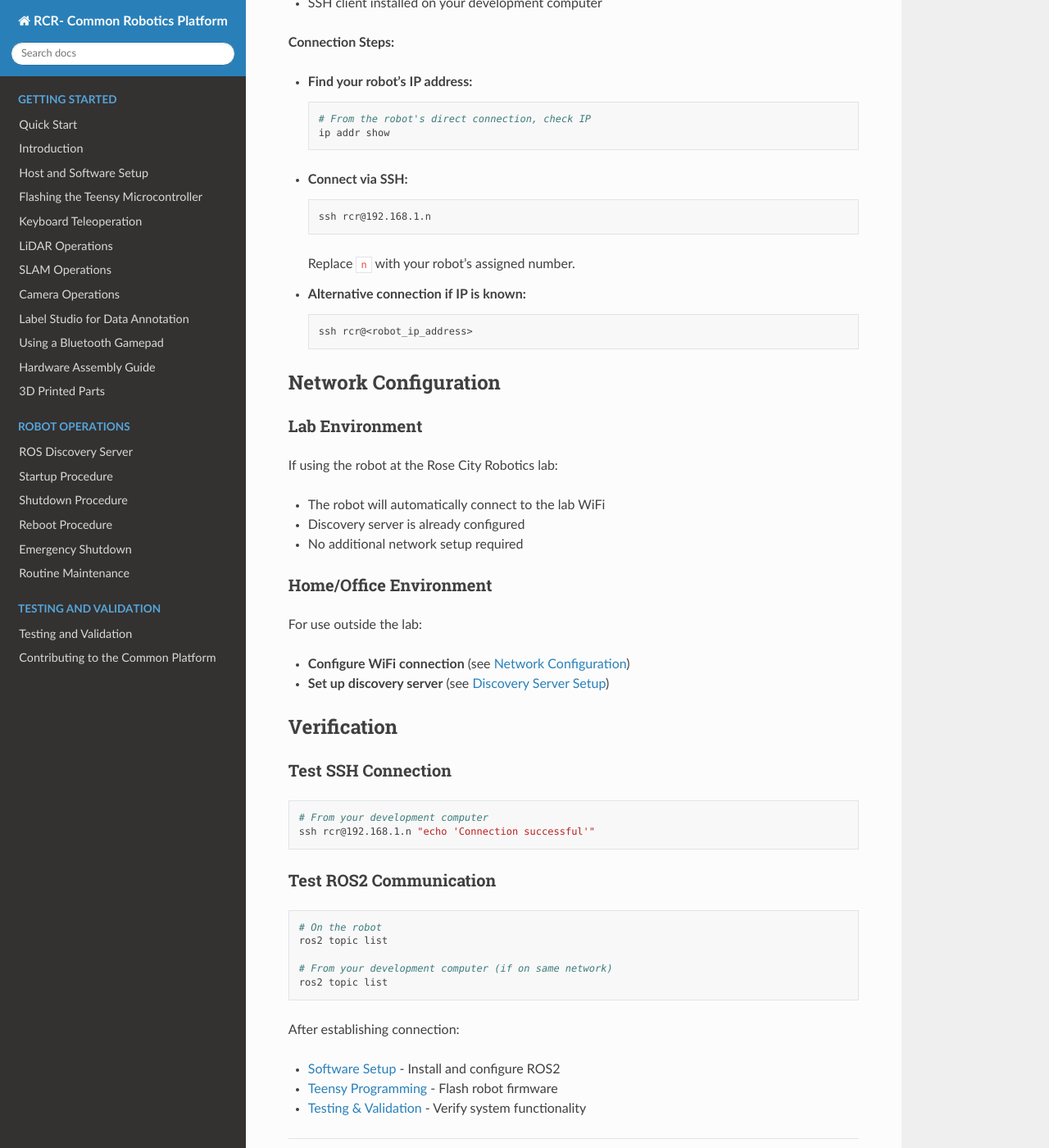
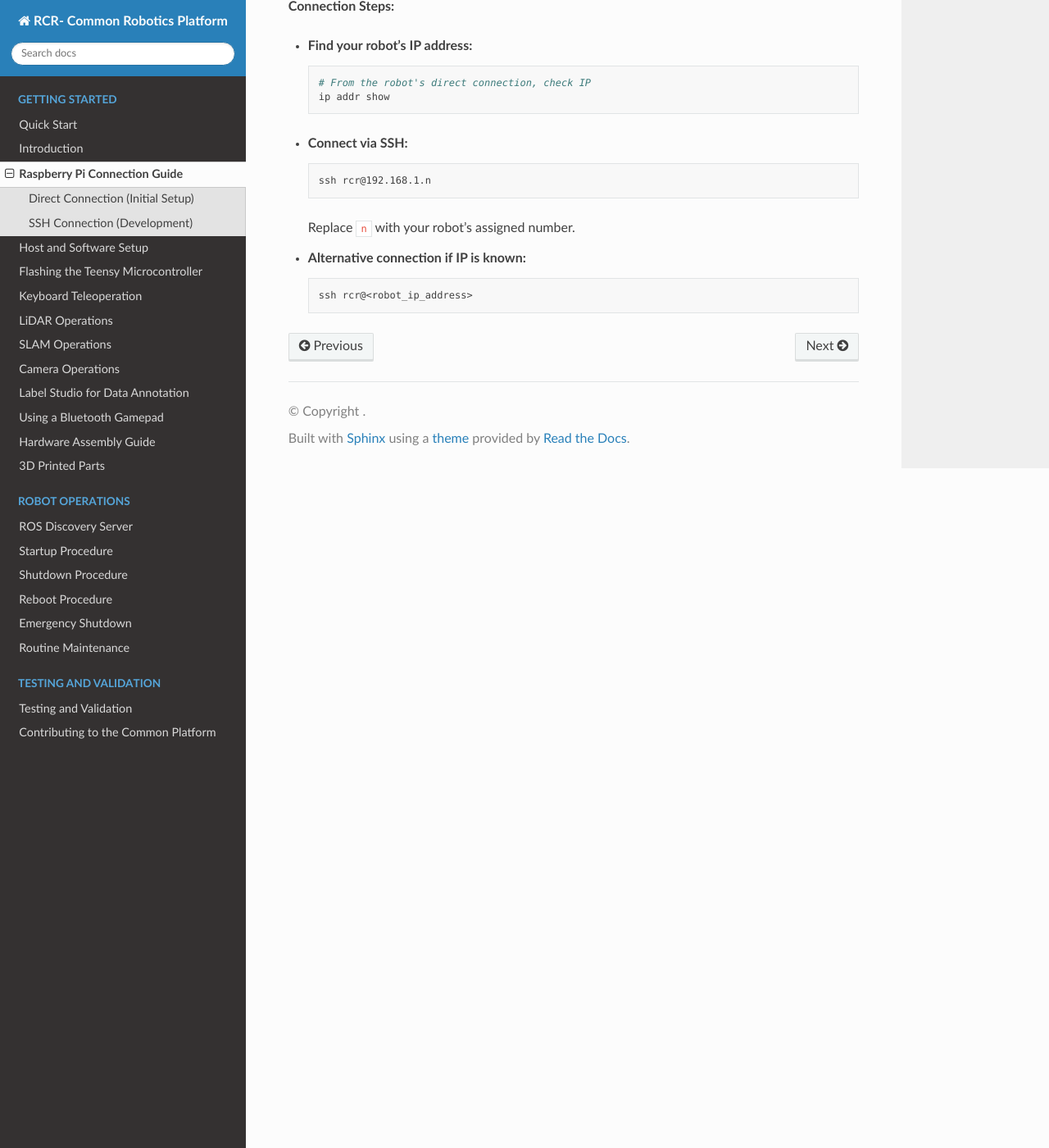
Before and after one commit to RoseCityRobotics/common_platform, a Sphinx documentation site: the page built from docs/source/setup/pi_connection.md, in a window 1280 px wide and 1400 px high, scrolled down 902 px. Shown: the whole window at 82% size. Built offline with Sphinx 7.4.7 and the Read the Docs theme 3.1.0, drawn with Linux system fonts in a browser that asks for light colours; pages that are not in the unit, such as notebooks, are missing from menus; some of the changed text lies outside the part shown.

Commit message:
fixing pi connection guide

````diff
--- a/docs/source/setup/pi_connection.md
+++ b/docs/source/setup/pi_connection.md
@@ -2,9 +2,7 @@
 
 This guide covers how to connect to your robot's Raspberry Pi for development and operation.
 
-## Connection Methods
-
-### Direct Connection (Recommended for Initial Setup)
+## Direct Connection (Initial Setup)
 
 **Hardware Required:**
 - Micro HDMI cable
@@ -22,7 +20,7 @@ This guide covers how to connect to your robot's Raspberry Pi for development an
 - **Username:** `rcr`
 - **Password:** `siliconforest`
 
-### SSH Connection (Recommended for Development)
+## SSH Connection (Development)
 
 **Prerequisites:**
 - Robot and development computer on the same network
@@ -45,38 +43,3 @@ This guide covers how to connect to your robot's Raspberry Pi for development an
   ```bash
   ssh rcr@<robot_ip_address>
   ```
-
-## Network Configuration
-
-### Lab Environment
-If using the robot at the Rose City Robotics lab:
-- The robot will automatically connect to the lab WiFi
-- Discovery server is already configured
-- No additional network setup required
-
-### Home/Office Environment
-For use outside the lab:
-- **Configure WiFi connection** (see [Network Configuration](host_and_software.md#network-configuration))
-- **Set up discovery server** (see [Discovery Server Setup](../operations/discovery_server.md))
-
-## Verification
-
-### Test SSH Connection
-```bash
-# From your development computer
-ssh rcr@192.168.1.n "echo 'Connection successful'"
-```
-
-### Test ROS2 Communication
-```bash
-# On the robot
-ros2 topic list
-
-# From your development computer (if on same network)
-ros2 topic list
-```
-
-After establishing connection:
-- [Software Setup](host_and_software.md) - Install and configure ROS2
-- [Teensy Programming](teensy_programming.md) - Flash robot firmware
-- [Testing & Validation](../testing.md) - Verify system functionality
````
Also changed, not shown: docs/source/index.md (+1 -0 lines), docs/source/quick_start.md (+2 -1 lines).
